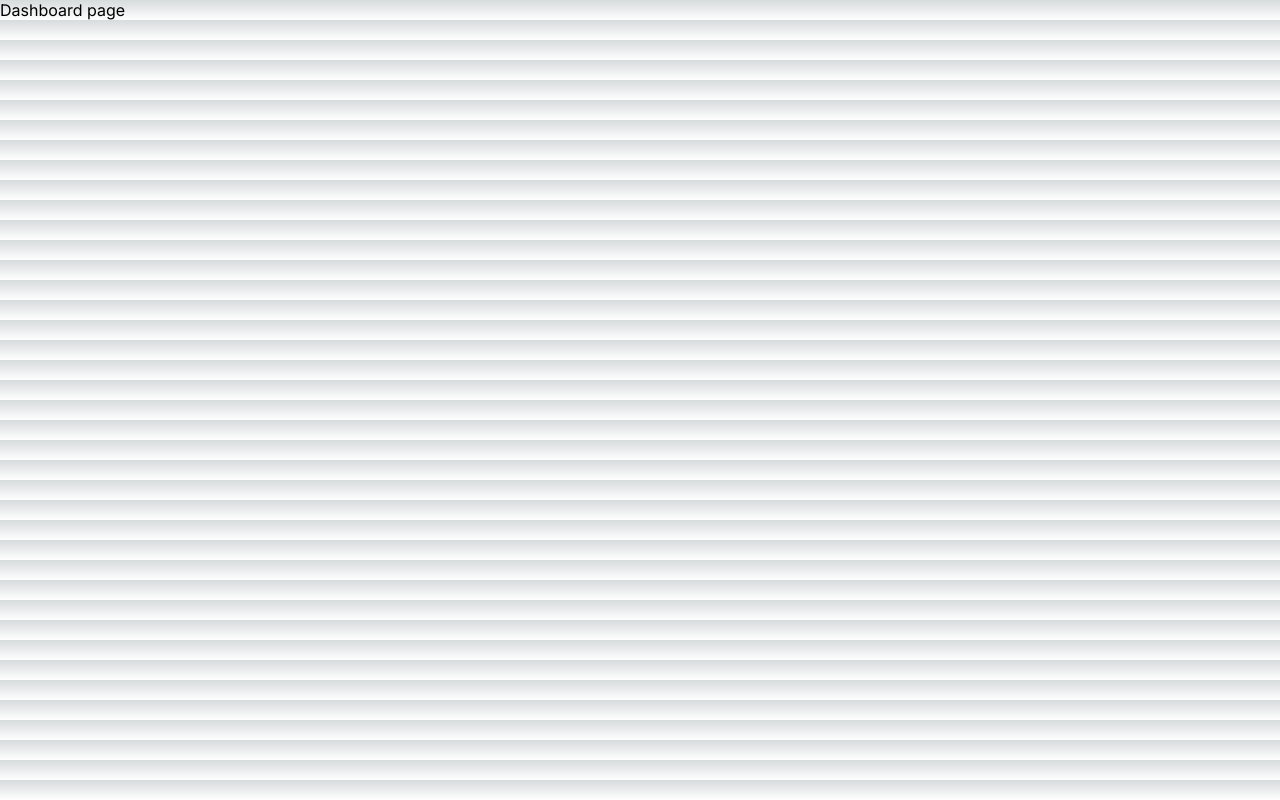
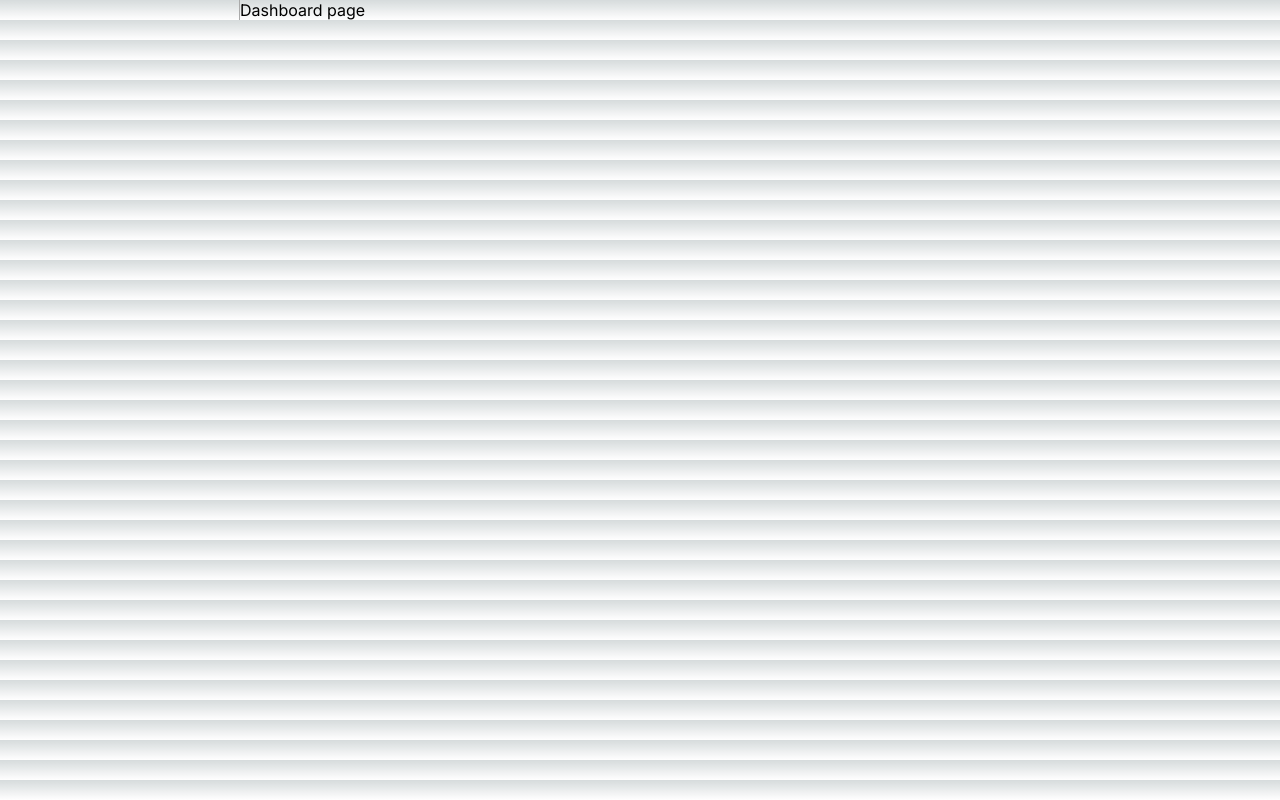
Before and after one commit to nchhujimiyama/next-project, a Next.js app: page /dashboard in a window 1280 px wide. Built offline with nearby package versions, Linux system fonts and the light colour scheme; a web font is replaced by a local one.

Commit message:
styled-componentsを追加

```diff
--- a/next.config.mjs
+++ b/next.config.mjs
@@ -1,4 +1,10 @@
 /** @type {import('next').NextConfig} */
-const nextConfig = {};
+const nextConfig = {
+  compiler: {
+    styledComponents: {
+      ssr: true
+    }
+  }
+};
 
 export default nextConfig;
--- a/package.json
+++ b/package.json
@@ -35,6 +35,7 @@
     "@types/node": "^20",
     "@types/react": "^18",
     "@types/react-dom": "^18",
+    "@types/styled-components": "^5.1.34",
     "eslint": "^8.57.0",
     "eslint-config-next": "14.2.5",
     "eslint-plugin-react": "^7.35.0",
@@ -45,6 +46,7 @@
     "prettier": "^3.3.3",
     "prettier-plugin-organize-imports": "^4.0.0",
     "storybook": "^8.2.7",
+    "styled-components": "^6.1.12",
     "ts-jest": "^29.2.3",
     "typescript": "^5",
     "typescript-eslint": "^7.17.0"
--- a/src/components/common/Layout.tsx
+++ b/src/components/common/Layout.tsx
@@ -1,13 +1,24 @@
+"use client"
+
 import React from "react";
+import styled from "styled-components";
 import { SideNav } from "../organisms/SideNav";
 
 export const Layout = ({ children }: { children: React.ReactNode }) => {
   return (
-    <div>
+    <Container>
       <SideNav />
-      <div>
+      <MainContent>
         {children}
-      </div>
-    </div>
+      </MainContent>
+    </Container>
   );
 }
+
+const Container = styled.div`
+  display: flex;
+  width: 100%;
+`
+const MainContent = styled.div`
+  flex: 1;
+`
--- a/src/components/organisms/SideNav.tsx
+++ b/src/components/organisms/SideNav.tsx
@@ -1,3 +1,14 @@
+"use client"
+
+import styled from "styled-components"
+
 export const SideNav = () => {
-  return <></>
+  return (
+    <Container></Container>
+  );
 }
+
+const Container = styled.div`
+  width: 240px;
+  border-right: 1px solid #aaa;
+`
```
Also changed, not shown: 1 other file (tests, documents, lock files or other folders).
